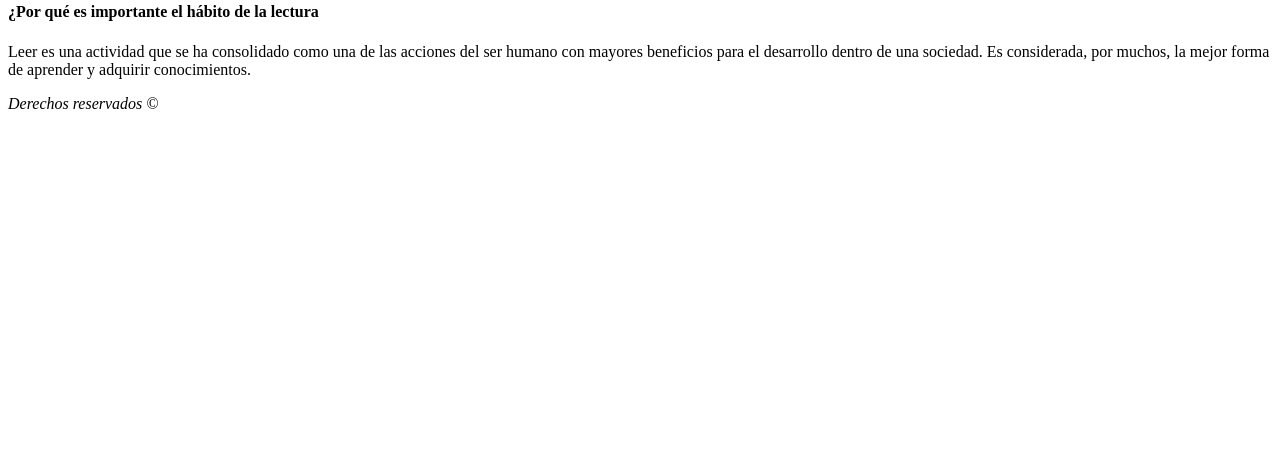
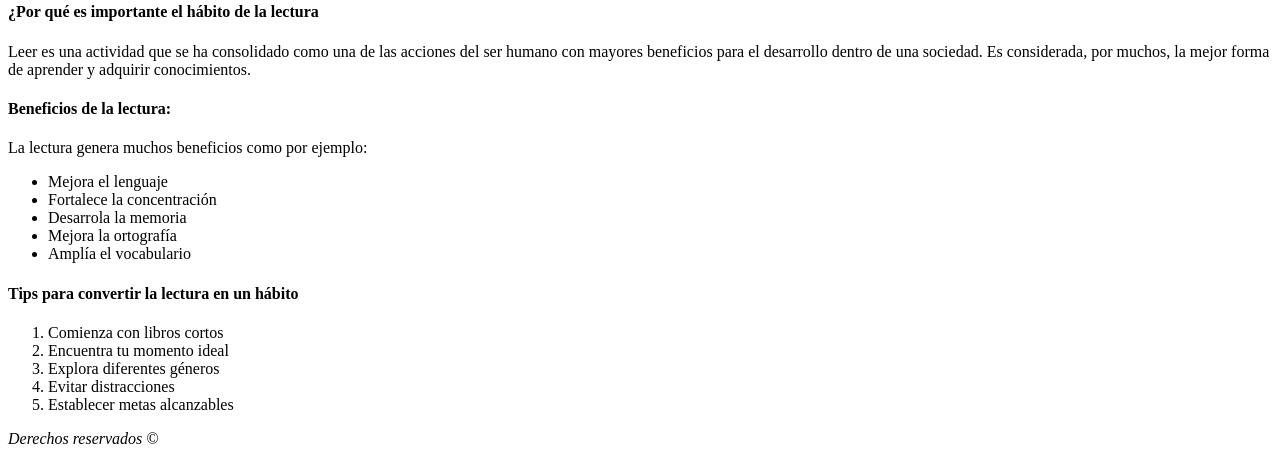
Before and after one commit to krisabundiz/Actividad2, a plain HTML site: page index.html in a window 1280 px wide. Shown: the part 487-951 px from the top of the page. Before the commit the page ends 800 px from the top, so only its background shows below. Drawn offline with Linux system fonts and the light colour scheme.

Commit message:
Nuevas actualizaciones

```diff
--- a/index.html
+++ b/index.html
@@ -12,8 +12,8 @@
         <nav>
             <h2>Recomendaciones:</h2>
             <ul>
-                <li><a href="#">Romance</a></li>
-                <li><a href="#">Ciencia Ficción y Fantasía</a></li>
+                <li><a href="romance.html">Romance</a></li>
+                <li><a href="FicciónyFantasía.html">Ciencia Ficción y Fantasía</a></li>
                 <li><a href="#">Superación Personal</a></li>
             </ul>
         </nav>
@@ -28,6 +28,27 @@
                 <h4>¿Por qué es importante el hábito de la lectura</h4>
                 <p>Leer es una actividad que se ha consolidado como una de las acciones del ser humano con mayores beneficios para el desarrollo dentro de una sociedad. Es considerada, por muchos, la mejor forma de aprender y adquirir conocimientos.</p>
             </section>
+            <section>
+                <h4>Beneficios de la lectura:</h4>
+                <p>La lectura genera muchos beneficios como por ejemplo:</p>
+                <ul>
+                    <li>Mejora el lenguaje</li>
+                    <li>Fortalece la concentración</li>
+                    <li>Desarrola la memoria</li>
+                    <li>Mejora la ortografía</li>
+                    <li>Amplía el vocabulario</li>
+                </ul>
+            </section>
+            <section>
+                <h4>Tips para convertir la lectura en un hábito</h4>
+                <ol>
+                    <li>Comienza con libros cortos</li>
+                    <li>Encuentra tu momento ideal</li>
+                    <li>Explora diferentes géneros</li>
+                    <li>Evitar distracciones</li>
+                    <li>Establecer metas alcanzables</li>
+                </ol>
+            </section>
         </article>
     </main>
     <aside></aside>
```
Also changed, not shown: FicciónyFantasía.html (added, +1 -0 lines), romance.html (added, +1 -0 lines).
